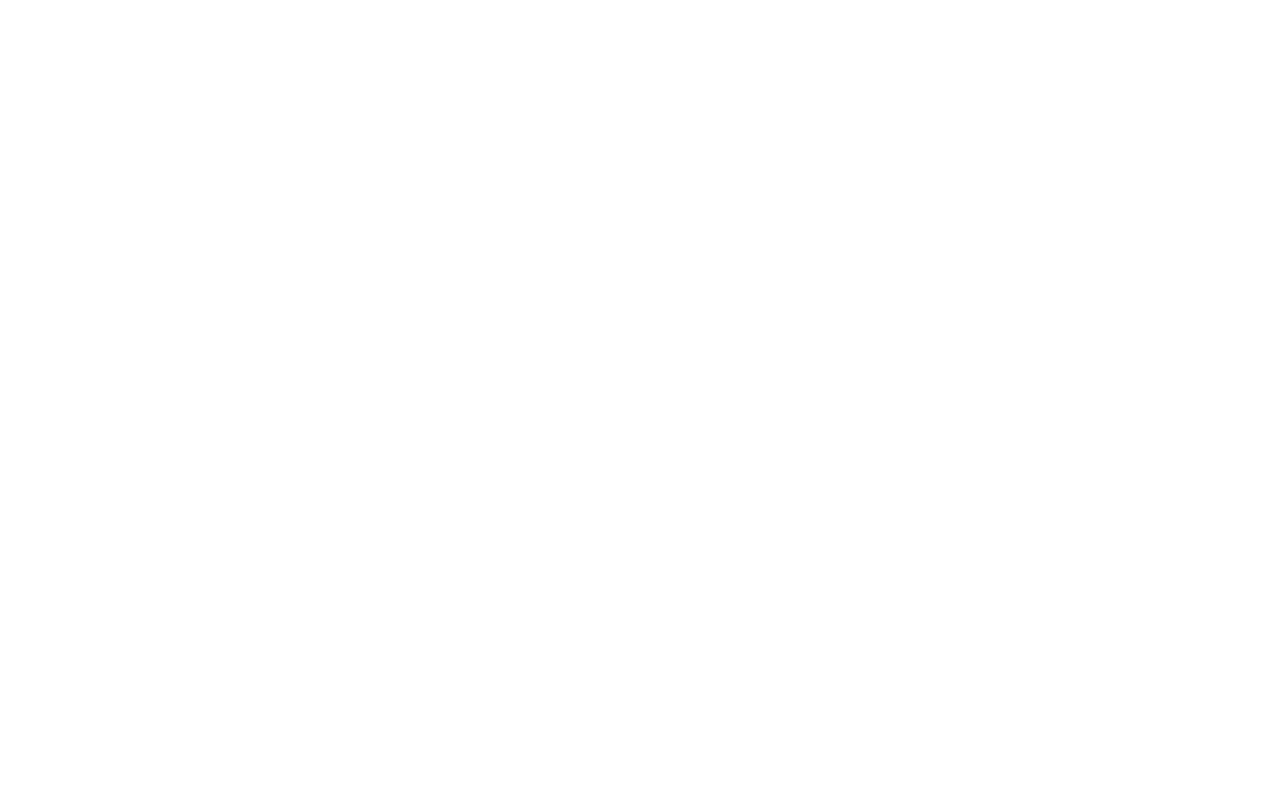
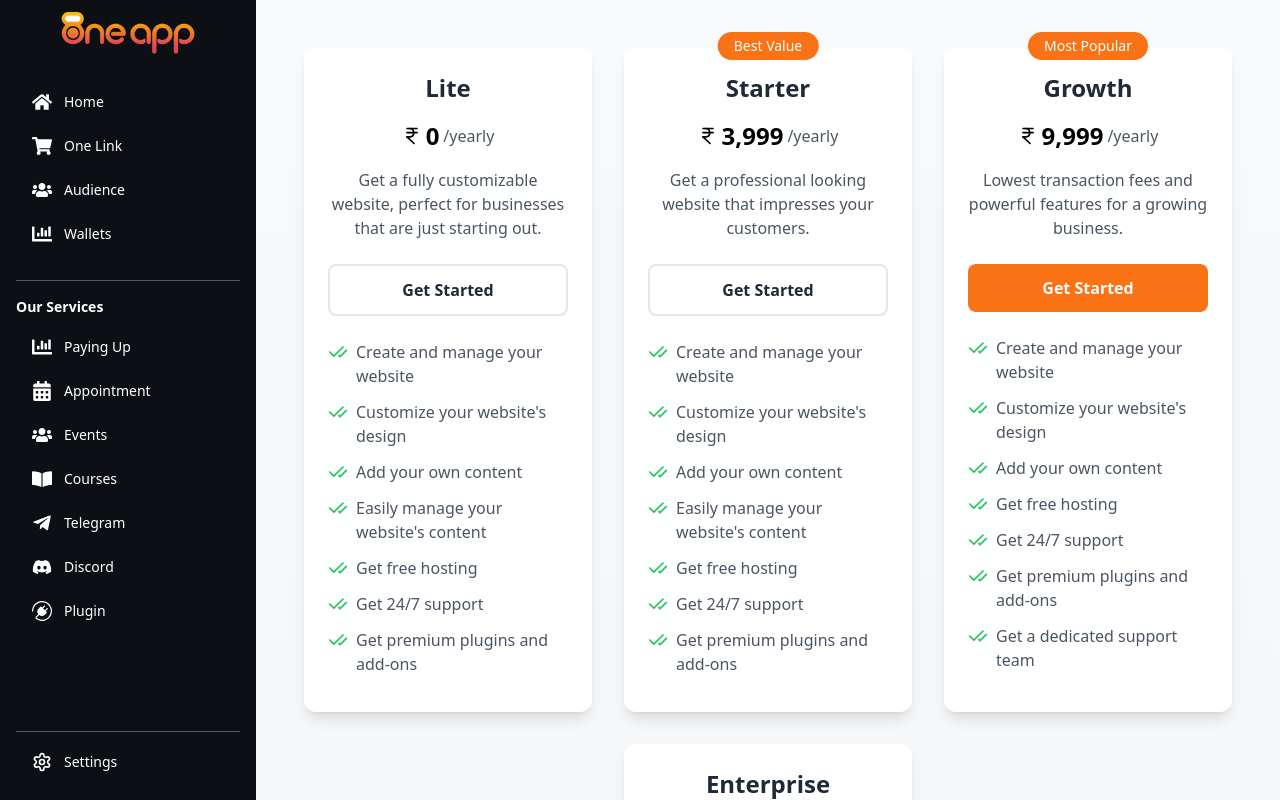
Before and after one commit to anandpandey1308/oneapp, a React (Vite) app: page /dashboard/plugin in a window 1280 px wide. Before the commit this address had no page. Built offline with nearby package versions, Linux system fonts and the light colour scheme.

Commit message:
Plugin page

```diff
--- a/src/App.jsx
+++ b/src/App.jsx
@@ -23,6 +23,7 @@
 import CreatePaymentPage from "./Pages/Dashboard/DashboardPages/PaymentPage/CreatePaymentPage.jsx";
 import ChatPage from "./Pages/Dashboard/DashboardPages/ChatPage/ChatPage.jsx";
 import Welcome from "./Pages/Welcome/Welcome.jsx";
+import PluginPage from "./Pages/Dashboard/DashboardPages/PluginPage/PluginPage.jsx";
 
 const App = () => {
   return (
@@ -60,6 +61,7 @@
           <Route path="profile" element={<ProfilePage />} />
           <Route path="superlinks" element={<SuperLinkPage />} />
           <Route path="chat" element={<ChatPage />} />
+          <Route path="plugin" element={<PluginPage />} />
         </Route>
         <Route path="app" element={<Outlet />}>
           <Route path="create-event" element={<CreateEventPage />} />
--- /dev/null
+++ b/src/Pages/Dashboard/DashboardPages/PluginPage/PluginPage.jsx
@@ -0,0 +1,68 @@
+import { CheckCheck, IndianRupee } from "lucide-react";
+import { pluginConfig } from './pluginConfig';
+
+
+const PluginPage = () => {
+  return (
+    <div className="min-h-screen bg-gradient-to-b from-gray-50 to-gray-100 py-12 px-4">
+      <div className="max-w-7xl mx-auto">
+
+        <div className="flex flex-wrap justify-center gap-8">
+          {pluginConfig.map((plan, index) => (
+            <div
+              key={index}
+              className="relative w-72 bg-white rounded-xl shadow-lg hover:shadow-xl transition-all duration-300"
+            >
+              {/* Highlight Badge */}
+              {plan.cardHighlight && (
+                <div className="absolute -top-4 left-1/2 -translate-x-1/2 bg-orange-500 text-white px-4 py-1 rounded-full text-sm font-medium">
+                  {plan.cardHighlight}
+                </div>
+              )}
+
+              <div className="p-6 flex flex-col">
+                {/* Plan Type */}
+                <h2 className="text-2xl font-bold text-center text-gray-800 mb-4">
+                  {plan.planType}
+                </h2>
+
+                {/* Price */}
+                <div className="flex items-center justify-center gap-1 mb-4">
+                  <IndianRupee className="w-5 h-5" />
+                  <span className="text-2xl font-bold">{plan.price}</span>
+                  <span className="text-gray-600">/{plan.timeFrame}</span>
+                </div>
+
+                {/* Description */}
+                <p className="text-center text-gray-600 mb-6">
+                  {plan.description}
+                </p>
+
+                {/* Button */}
+                <button
+                  className={`${plan.buttonColor} w-full py-3 px-4 rounded-lg
+                    ${plan.buttonColor === 'bg-white' ? 'border-2 border-gray-200 text-gray-800' : 'text-white'}
+                    font-semibold hover:opacity-90 transition-opacity`}
+                >
+                  {plan.buttonText}
+                </button>
+
+                {/* Features */}
+                <div className="mt-6">
+                  {plan.feature.map((feature, i) => (
+                    <div key={i} className="flex items-start gap-2 mb-3">
+                      <CheckCheck className="w-5 h-5 text-green-500 flex-shrink-0 mt-0.5" />
+                      <span className="text-gray-600">{feature}</span>
+                    </div>
+                  ))}
+                </div>
+              </div>
+            </div>
+          ))}
+        </div>
+      </div>
+    </div>
+  );
+};
+
+export default PluginPage;
--- /dev/null
+++ b/src/Pages/Dashboard/DashboardPages/PluginPage/pluginConfig.js
@@ -0,0 +1,75 @@
+export const pluginConfig = [
+    {
+        cardHighlight: "",
+        planType: "Lite",
+        price: "0",
+        timeFrame: "yearly",
+        description: "Get a fully customizable website, perfect for businesses that are just starting out.",
+        buttonText: "Get Started",
+        buttonColor: "bg-white",
+        feature: [
+            "Create and manage your website",
+            "Customize your website's design",
+            "Add your own content",
+            "Easily manage your website's content",
+            "Get free hosting",
+            "Get 24/7 support",
+            "Get premium plugins and add-ons"
+        ]
+    },
+    {
+        cardHighlight: "Best Value",
+        planType: "Starter",
+        price: "3,999",
+        timeFrame: "yearly",
+        description: "Get a professional looking website that impresses your customers.",
+        buttonText: "Get Started",
+        buttonColor: "bg-white",
+        feature: [
+            "Create and manage your website",
+            "Customize your website's design",
+            "Add your own content",
+            "Easily manage your website's content",
+            "Get free hosting",
+            "Get 24/7 support",
+            "Get premium plugins and add-ons"
+        ]
+    },
+    {
+        cardHighlight: "Most Popular",
+        planType: "Growth",
+        price: "9,999",
+        timeFrame: "yearly",
+        description: "Lowest transaction fees and powerful features for a growing business.",
+        buttonText: "Get Started",
+        buttonColor: "bg-orange-500",
+        feature: [
+            "Create and manage your website",
+            "Customize your website's design",
+            "Add your own content",
+            "Get free hosting",
+            "Get 24/7 support",
+            "Get premium plugins and add-ons",
+            "Get a dedicated support team"
+        ]
+    },
+    {
+        cardHighlight: "",
+        planType: "Enterprise",
+        price: "19,999",
+        timeFrame: "yearly",
+        description: "Advanced features and priority support for large-scale businesses.",
+        buttonText: "Get Started",
+        buttonColor: "bg-orange-500",
+        feature: [
+            "Create and manage your website",
+            "Customize your website's design",
+            "Add your own content",
+            "Easily manage your website's content",
+            "Get free hosting",
+            "Get 24/7 support",
+            "Get premium plugins and add-ons",
+            "Get a dedicated support team"
+        ]
+    }
+];
--- a/src/Pages/Dashboard/dashboardConfig.js
+++ b/src/Pages/Dashboard/dashboardConfig.js
@@ -1,5 +1,6 @@
 /* eslint-disable no-unused-vars */
 import { FaHome, FaChartBar, FaUsers, FaCog, FaShoppingCart,FaRocketchat, FaCalendarAlt, FaBookOpen, FaLock, FaTelegramPlane, FaDiscord, FaLink } from "react-icons/fa";
+import { BsPlugin } from "react-icons/bs";
 import logo from '../../assets/oneapp.png';
 
 export const dashboardConfig = {
@@ -27,6 +28,7 @@
     { label: "Discord", icon: FaDiscord, path: "/discord" },
     // commented out for now, as we don't have a chat dashboard yet
     // { label: "Chat", icon: FaRocketchat, path: "/chat" },
+    { label: "Plugin", icon: BsPlugin, path: "/plugin" },
   ],
   settingItems: [
     { label: "Account Setting", icon: FaCog, path: "/profile" },
--- a/src/Pages/Welcome/Welcome.jsx
+++ b/src/Pages/Welcome/Welcome.jsx
@@ -31,7 +31,7 @@
           {/* Buttons grid */}
           <div className="grid grid-cols-1 md:grid-cols-3 gap-4 w-full mt-4">
             <Link
-              to="/sign"
+              to="/signin"
               className="flex items-center justify-center gap-2 px-6 py-3 bg-blue-600 text-white rounded-lg font-medium
                          hover:bg-blue-700 transform hover:-translate-y-0.5 transition-all duration-200
                          shadow-lg hover:shadow-xl"
```
